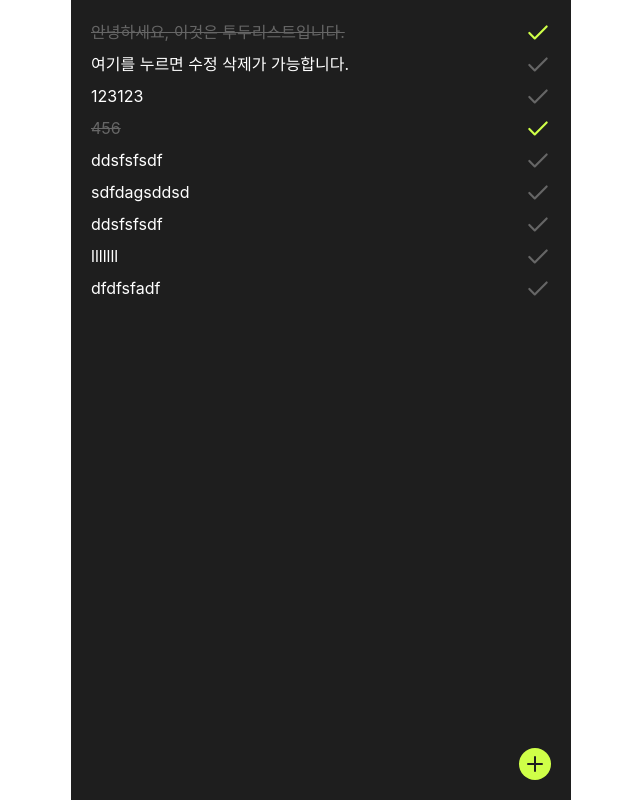
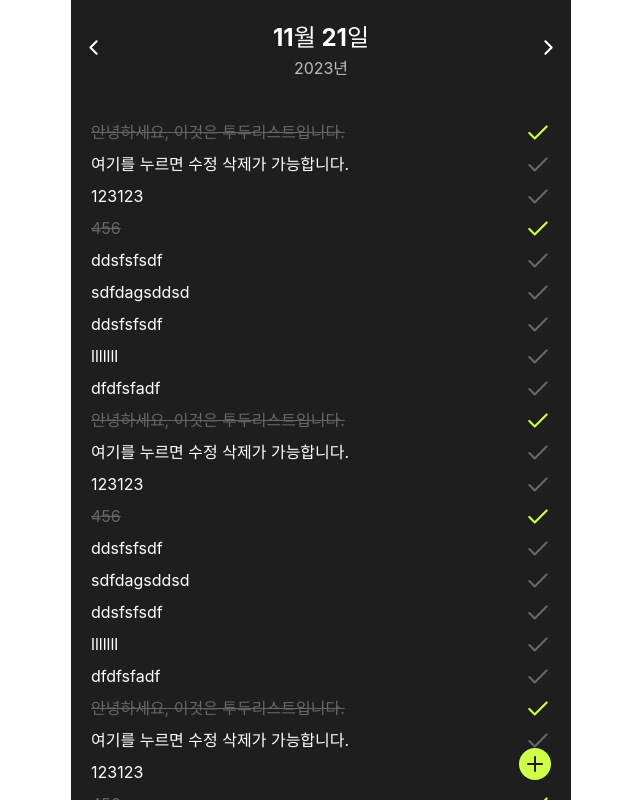
Before and after one commit to yohan43311/sw_7_todolist, a React (Vite) app: page / in a window 1280 px wide. Shown: the whole page, without its empty margins (319-959 px from the left). Built offline with nearby package versions, Linux system fonts and the light colour scheme.

Commit message:
one-page css 구현

```diff
--- a/package.json
+++ b/package.json
@@ -10,6 +10,7 @@
     "preview": "vite preview"
   },
   "dependencies": {
+    "date-fns": "^2.30.0",
     "react": "^18.2.0",
     "react-dom": "^18.2.0",
     "react-icons": "^4.12.0"
--- a/src/App.tsx
+++ b/src/App.tsx
@@ -1,13 +1,44 @@
+import format from "date-fns/format";
 import { useState } from "react";
-import { FiCheck, FiPlus } from "react-icons/fi";
+import { FiCheck, FiChevronLeft, FiChevronRight, FiPlus } from "react-icons/fi";
 import todoItemsDummy from "./assets/dummy/todoItems";
 
 function App() {
   // ctrl + . , mac: cmd + .
+  const [currentDate, setCurrentDate] = useState(new Date());
   const [todoItems, setTodoItems] = useState(todoItemsDummy);
 
+  // yyyy.MM.dd mm:ss
+
   return (
-    <div style={{ position: "relative", height: "100vh" }}>
+    <div style={{ position: "relative", height: "100vh", overflow: "hidden" }}>
+      <div
+        style={{
+          position: "sticky",
+          top: 0,
+          left: 0,
+          right: 0,
+          display: "flex",
+          justifyContent: "space-between",
+          alignItems: "center",
+          padding: "20px 0",
+        }}
+      >
+        <div style={{ padding: 10 }}>
+          <FiChevronLeft size={25} />
+        </div>
+        <div style={{ textAlign: "center" }}>
+          <div style={{ fontSize: 24, fontWeight: "bold" }}>
+            {format(currentDate, "MM월 dd일")}
+          </div>
+          <div style={{ color: "#BCBCBC" }}>
+            {format(currentDate, "yyyy년")}
+          </div>
+        </div>
+        <div style={{ padding: 10 }}>
+          <FiChevronRight size={25} />
+        </div>
+      </div>
       <div
         style={{
           padding: 20,
@@ -16,7 +47,13 @@ function App() {
           overflowY: "auto",
         }}
       >
-        {todoItems.map((item) => {
+        {[
+          ...todoItems,
+          ...todoItems,
+          ...todoItems,
+          ...todoItems,
+          ...todoItems,
+        ].map((item) => {
           return (
             <div key={item.id}>
               {!item.isDone && (
@@ -42,7 +79,10 @@ function App() {
                   }}
                 >
                   <div
-                    style={{ textDecoration: "line-through", color: "#666666" }}
+                    style={{
+                      textDecoration: "line-through",
+                      color: "#666666",
+                    }}
                   >
                     {item.content}
                   </div>
@@ -64,10 +104,8 @@ function App() {
           height: 32,
           borderRadius: 30,
           background: "#CFFF48",
-          // text-align vs flex center
-          // text-align: 인라인 요소, text를 정렬하는 속성
-          // <div style={{ textAlign: 'center' }}> <div>텍스트</div> </div>
-          // <div style={{ display: 'flex', justifyContent: 'center', alignItems: 'center' }}> <div>텍스트</div> </div>
+          //text-align: 인라인 요소, text를 정렬하는 속성
+          //flex-center: icon같은 애들이 있을땐 얘가 좋다
           display: "flex",
           justifyContent: "center",
           alignItems: "center",
```
Also changed, not shown: 1 other file (tests, documents, lock files or other folders).
